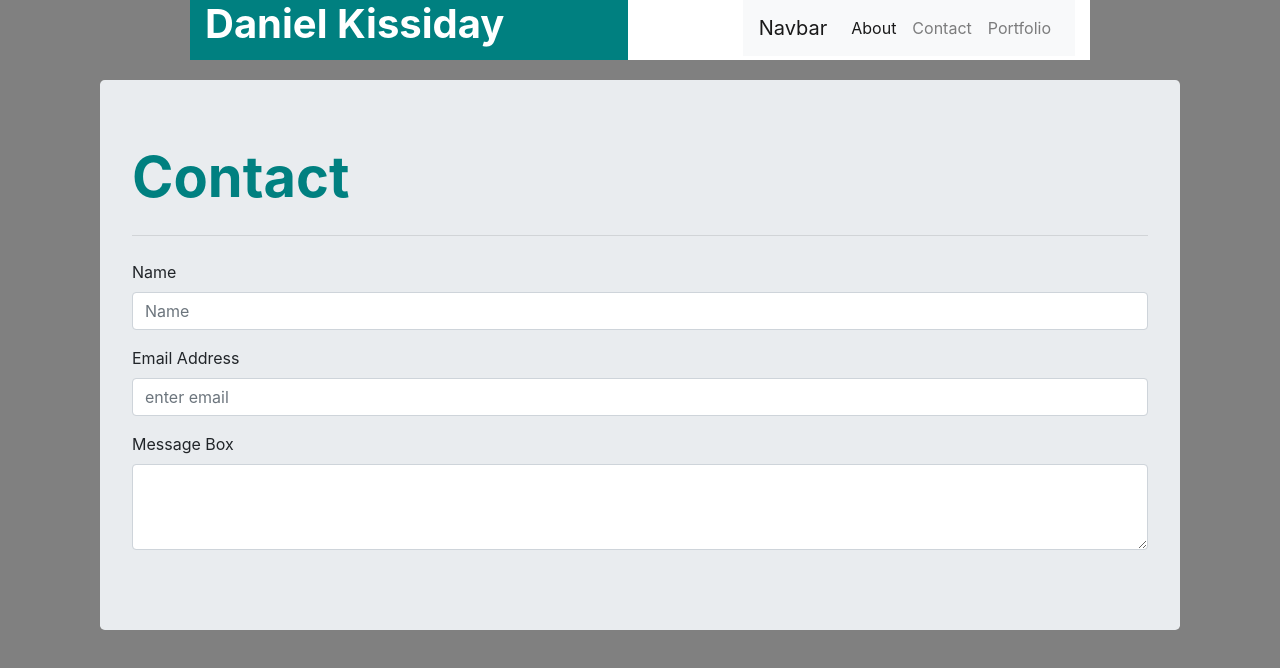
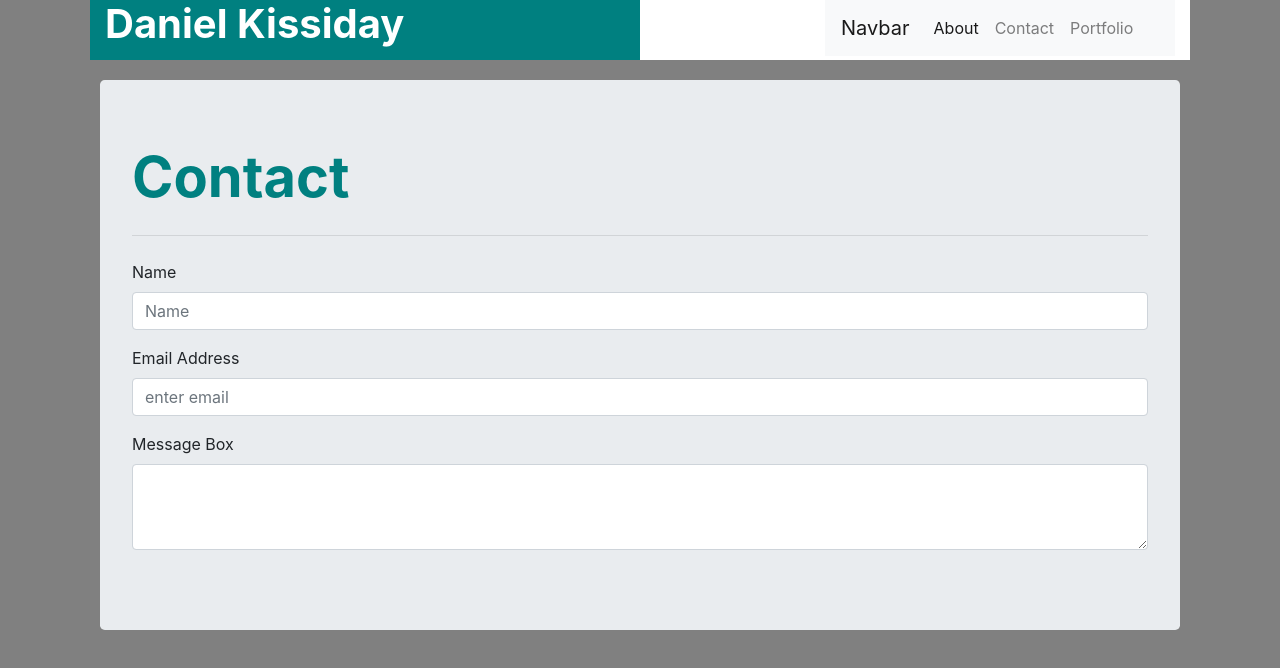
Before and after one commit to dank1302/Bootstrap-Portfolio, a plain HTML site: page contact.html in a window 1280 px wide. Drawn offline with nearby package versions, Linux system fonts and the light colour scheme.

Commit message:
bootport1

```diff
--- a/style.css
+++ b/style.css
@@ -3,7 +3,7 @@ body{
 }
 #head{
     background-color: white;
-    width: 900px;
+    width: 1100px;
     height: 60px;
     margin-bottom:20px;
 }
@@ -27,7 +27,7 @@ margin-left:100px;
 color:gray;
 }
 #links{
-    margin-left:100px;
+    margin-left:170px;
 }
 #about{
     font-weight:bold;
```
Also changed, not shown: index.html (+5 -5 lines).
